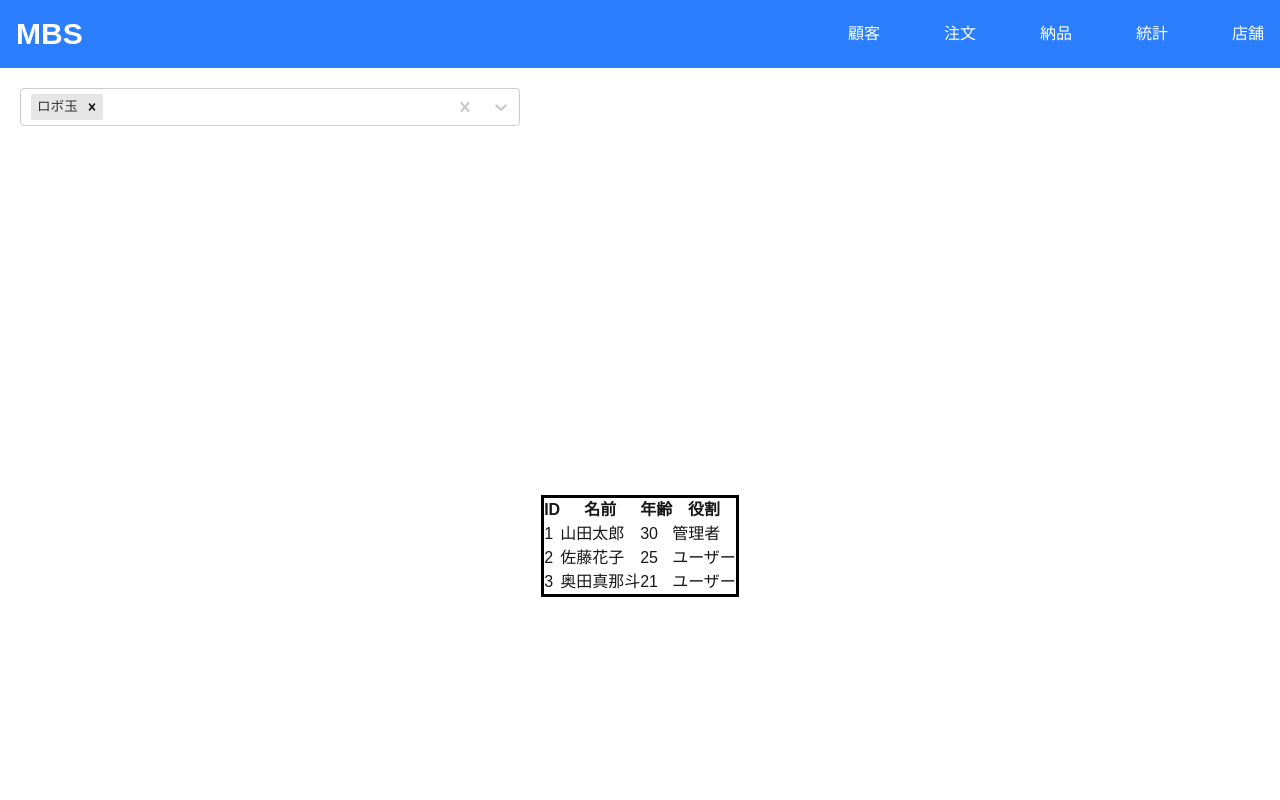
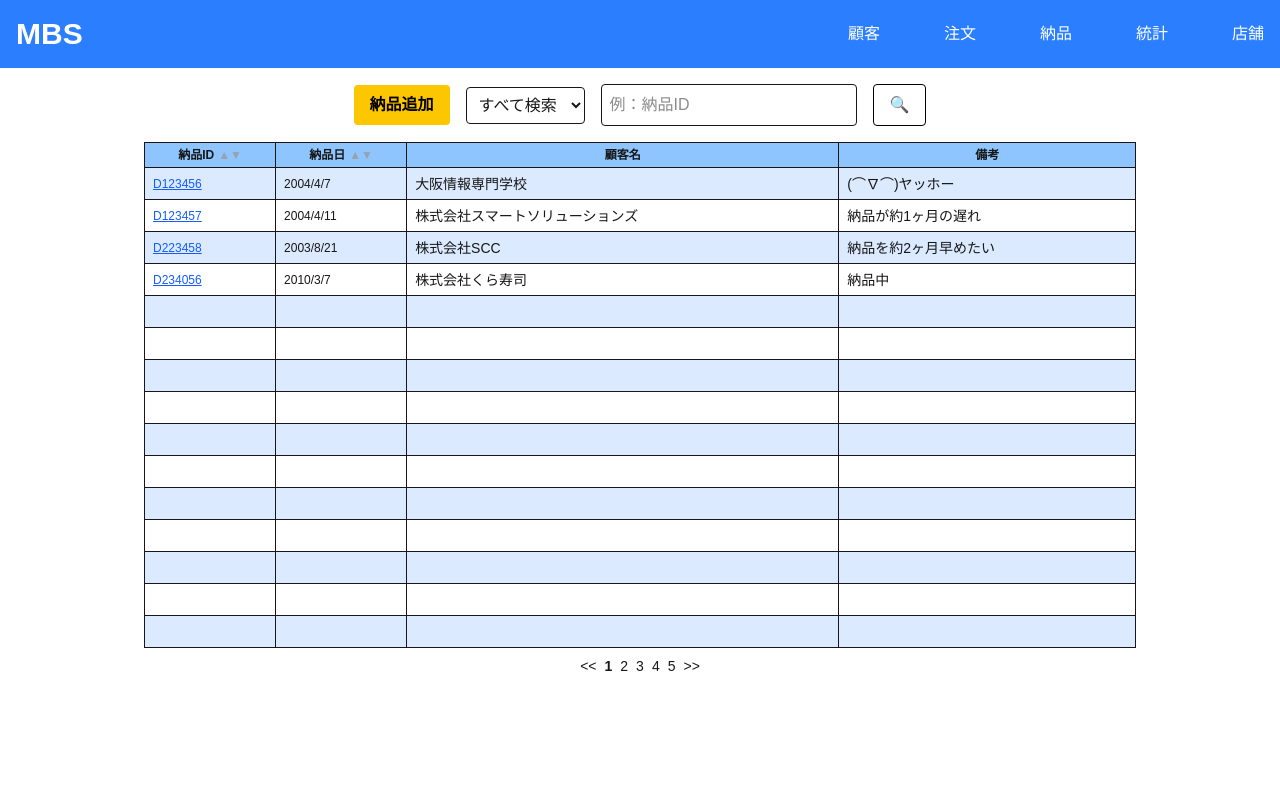
Before and after one commit to wasabi49/ocs-systemDevelopmentExercises, a Next.js app in the folder mbs/: page /Delivery/DeliveryList in a window 1280 px wide. Shown: the top 800 px of the page. Built offline with nearby package versions, Linux system fonts and the light colour scheme.

Commit message:
納品一覧画面

```diff
--- a/mbs/app/Delivery/DeliveryList/page.tsx
+++ b/mbs/app/Delivery/DeliveryList/page.tsx
@@ -1,29 +1,142 @@
 "use client";
 
-import DynamicTable from "./DynamicTable"
-import SearchMultiSelectBox from "./SearchMultiSelectBox"
-import DeliveryButton from "./DeliveryButton"
+import React, { useState } from 'react';
+import Link from 'next/link';
 
-const DeliveryList = () => {
-  const headers = [
-    { label: 'ID', key: 'id' },
-    { label: '名前', key: 'name' },
-    { label: '年齢', key: 'age' },
-    { label: '役割', key: 'role' },
-  ];
+type Delivery = {
+  id: string;
+  date: string;
+  customerName: string;
+  note: string;
+};
 
-  const data = [
-    { id: 1, name: '山田太郎', age: 30, role: '管理者' },
-    { id: 2, name: '佐藤花子', age: 25, role: 'ユーザー' },
-    { id: 3, name: '奥田真那斗', age: 21, role: 'ユーザー' },
-  ];
-  return(
-    <div>
-    <SearchMultiSelectBox/>
-    <DynamicTable headers={headers} data={data} />
-    <DeliveryButton styleType="primary">納品追加</DeliveryButton>
+// ダミーデータ（DスタートID）
+const dummyDeliverys: Delivery[] = [
+  { id: 'D123456', date: '2004/4/7', customerName: '大阪情報専門学校', note: '(⌒∇⌒)ヤッホー',},
+  { id: 'D123457', date: '2004/4/11', customerName: '株式会社スマートソリューションズ', note: '納品が約1ヶ月の遅れ',},
+  { id: 'D223458', date: '2003/8/21', customerName: '株式会社SCC', note: '納品を約2ヶ月早めたい',},
+  { id: 'D234056', date: '2010/3/7', customerName: '株式会社くら寿司', note: '納品中',}
+];
+
+export default function DeliveryListPage() {
+  const [searchField, setSearchField] = useState<'すべて' | '納品ID' | '納品日' | '顧客名' | '備考'>('すべて');
+  const [searchKeyword, setSearchKeyword] = useState('');
+  const [deliverys, setDeliverys] = useState<Delivery[]>(dummyDeliverys);
+  const [sortField, setSortField] = useState<keyof Delivery | null>(null);
+  const [sortOrder, setSortOrder] = useState<'asc' | 'desc'>('asc');
+
+  const renderSortIcons = (field: keyof Delivery) => {
+    return (
+      <span className="ml-1 text-xs">
+        <span className={sortField === field && sortOrder === 'asc' ? 'font-bold' : 'text-gray-400'}>▲</span>
+        <span className={sortField === field && sortOrder === 'desc' ? 'font-bold' : 'text-gray-400'}>▼</span>
+      </span>
+    );
+  };
+
+  const handleSort = (field: keyof Delivery) => {
+    const order = field === sortField && sortOrder === 'asc' ? 'desc' : 'asc';
+    const sorted = [...deliverys].sort((a, b) => {
+      if (a[field] === b[field]) return 0;
+      return order === 'asc' ? (a[field] > b[field] ? 1 : -1) : (a[field] < b[field] ? 1 : -1);
+    });
+    setSortField(field);
+    setSortOrder(order);
+    setDeliverys(sorted);
+  };
+
+  const handleSearch = () => {
+    console.log('検索確定：', searchKeyword);
+  };
+
+  const filteredDeliverys = deliverys.filter(delivery => {
+    if (searchField === 'すべて') {
+      return (
+        delivery.id.includes(searchKeyword) ||
+        delivery.date.includes(searchKeyword) ||
+        delivery.customerName.includes(searchKeyword) ||
+        delivery.note.includes(searchKeyword)
+      );
+    }
+    return delivery[searchField as keyof Delivery].includes(searchKeyword);
+  });
+
+  // 15行確保
+  const displayedDeliverys = [...filteredDeliverys];
+  while (displayedDeliverys.length < 15) {
+    displayedDeliverys.push({ id: '', date: '', customerName: '', note: '',});
+  }
+
+  return (
+    <div className="p-4 max-w-screen-lg mx-auto">
+      {/* 納品追加ボタン＋検索 */}
+      <div className="flex flex-col sm:flex-row items-center justify-center gap-4 mb-4">
+        <button className="bg-yellow-400 hover:bg-yellow-500 text-black font-bold py-2 px-4 rounded">
+          納品追加
+        </button>
+
+        <select
+          value={searchField}
+          onChange={e => setSearchField(e.target.value as any)}
+          className="border rounded p-2"
+        >
+          <option value="すべて">すべて検索</option>
+          <option value="納品ID">納品ID</option>
+          <option value="納品日">納品日</option>
+          <option value="顧客名">顧客名</option>
+          <option value="備考">備考</option>
+        </select>
+
+        <input
+          type="text"
+          placeholder="例：納品ID"
+          value={searchKeyword}
+          onChange={e => setSearchKeyword(e.target.value)}
+          className="border rounded p-2 w-64"
+        />
+
+        <button
+          onClick={handleSearch}
+          className="bg-white hover:bg-gray-100 text-black font-bold py-2 px-4 border rounded"
+        >
+          🔍
+        </button>
+      </div>
+
+      {/* テーブル */}
+      <div className="overflow-x-auto">
+      <table className="w-full border-collapse text-xs table-auto">
+          <thead className="bg-blue-300">
+            <tr>
+              <th className="border px-1 py-1 cursor-pointer whitespace-nowrap" onClick={() => handleSort('id')}>納品ID{renderSortIcons('id')}{sortField === 'id' && (sortOrder === 'asc' ? '' : '')}</th>
+              <th className="border px-1 py-1 cursor-pointer whitespace-nowrap" onClick={() => handleSort('date')}>納品日{renderSortIcons('date')}{sortField === 'date' && (sortOrder === 'asc' ? '' : '')}</th>
+              <th className="border px-1 py-1 whitespace-nowrap">顧客名</th>
+              <th className="border px-1 py-1 whitespace-normal break-words">備考</th>
+            </tr>
+          </thead>
+          <tbody>
+            {displayedDeliverys.map((delivery, index) => (
+              <tr key={index} className={`${index % 2 === 0 ? 'bg-blue-100' : 'bg-white'} h-8`}>
+                <td className="border px-2 py-1"><Link href={`/delivery/${delivery.id}`} className="text-blue-600 underline decoration-blue-600">{delivery.id}</Link></td>
+                <td className="border px-2 py-1">{delivery.date}</td>
+                <td className="border px-2 py-1 text-sm whitespace-nowrap">{delivery.customerName}</td>
+                <td className="border px-2 py-1 text-sm whitespace-nowrap">{delivery.note}</td>
+              </tr>
+            ))}
+          </tbody>
+        </table>
+      </div>
+
+      {/* ページネーション */}
+      <div className="mt-2 text-center text-sm">
+        <span className="mx-1 cursor-pointer">&lt;&lt;</span>
+        <span className="mx-1 cursor-pointer font-bold">1</span>
+        <span className="mx-1 cursor-pointer">2</span>
+        <span className="mx-1 cursor-pointer">3</span>
+        <span className="mx-1 cursor-pointer">4</span>
+        <span className="mx-1 cursor-pointer">5</span>
+        <span className="mx-1 cursor-pointer">&gt;&gt;</span>
+      </div>
     </div>
   );
 }
-
-export default DeliveryList
```
